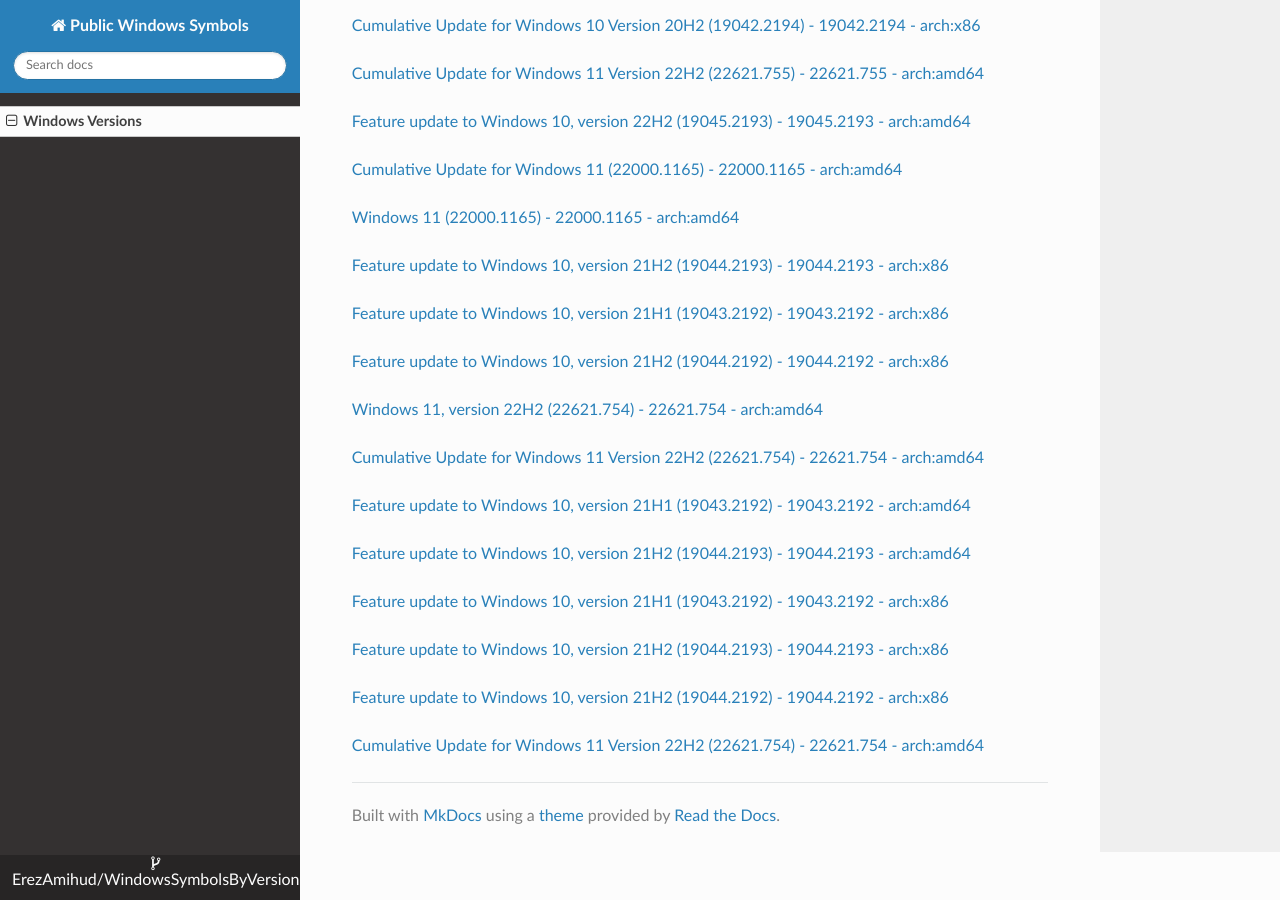
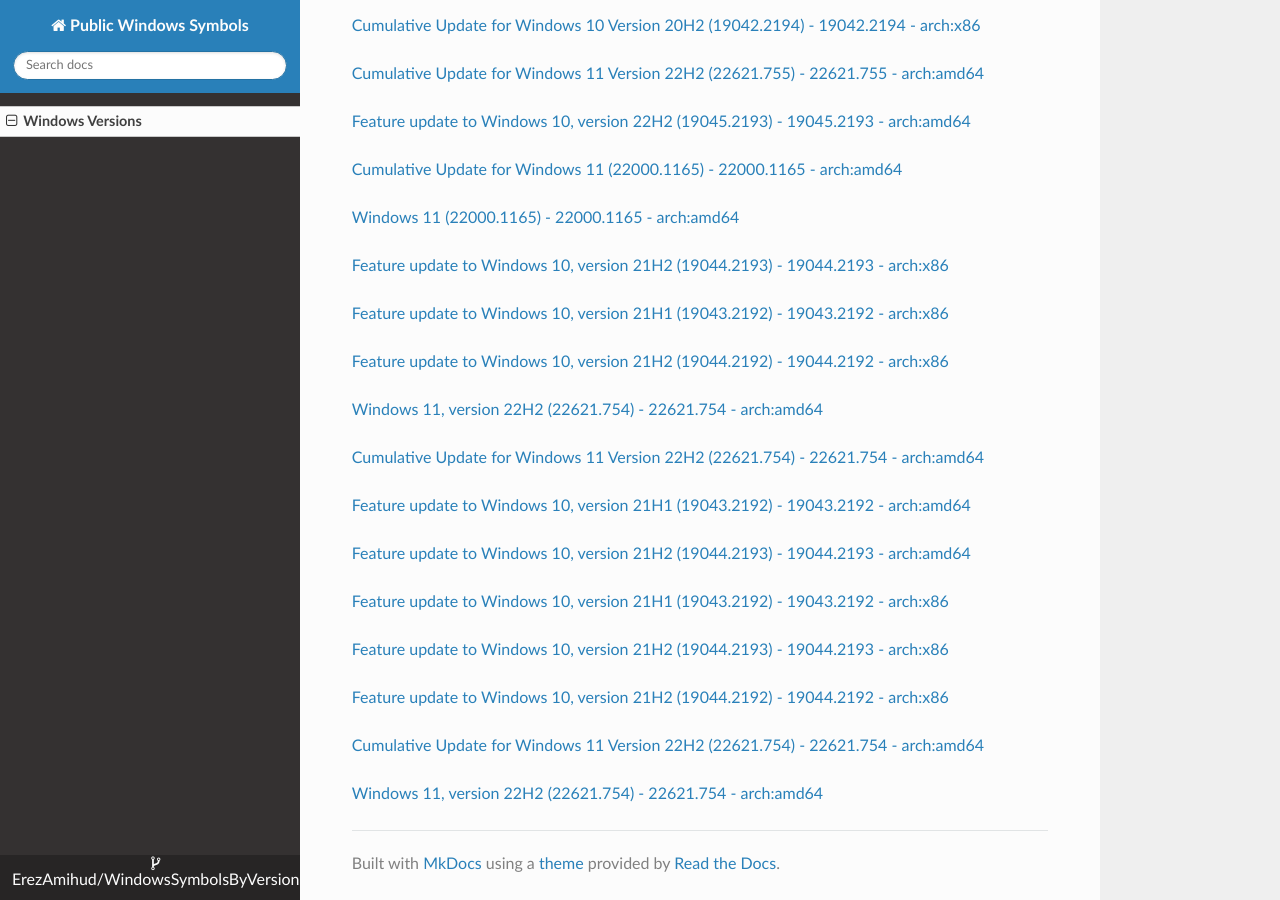
Before and after one commit to ErezAmihud/WindowsSymbolsByVersion, an MkDocs documentation site: the page built from docs/index.md, in a window 1280 px wide and 900 px high, scrolled down 47957 px. Built offline with MkDocs 1.6.1, drawn with Linux system fonts in a browser that asks for light colours; nearby versions of some CDN libraries.

Commit message:
Automated commit, add manifest for cbe3e8dc-d574-4480-b437-c7497a3cef21

```diff
--- a/docs/index.md
+++ b/docs/index.md
@@ -2824,3 +2824,6 @@
 
 
 [Cumulative Update for Windows 11 Version 22H2 (22621.754) - 22621.754 - arch:amd64](https://github.com/ErezAmihud/WindowsSymbolsByVersion/blob/main/manifests/5b232720-2c83-4f7c-8fc7-e2235c73fd0e.manifest)
+
+
+[Windows 11, version 22H2 (22621.754) - 22621.754 - arch:amd64](https://github.com/ErezAmihud/WindowsSymbolsByVersion/blob/main/manifests/cbe3e8dc-d574-4480-b437-c7497a3cef21.manifest)
```
Also changed, not shown: process_builds.json (+1 -1 lines).
